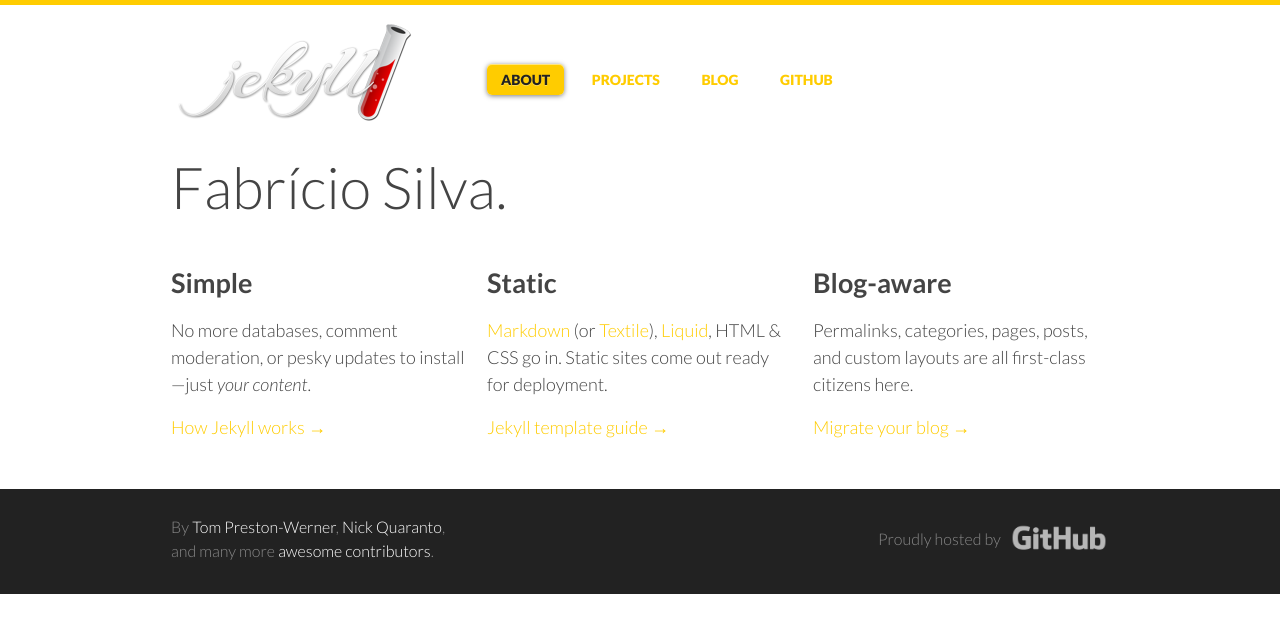
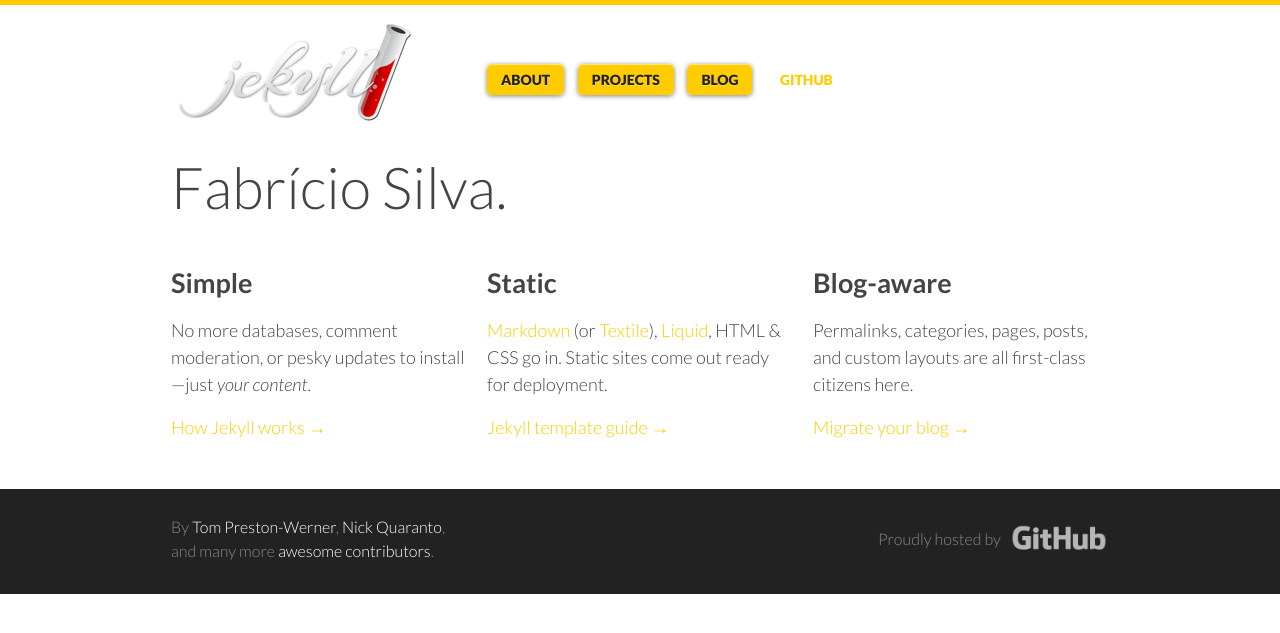
Before and after one commit to fabriciofmsilva/fabriciofmsilva.github.io, a Jekyll site: the page built from index.html, in a window 1280 px wide. Shown: the top 633 px of the page. Built offline with Jekyll 4.4.1, drawn with Linux system fonts in a browser that asks for light colours; some web fonts are replaced; comment, search, counter and statistics services are not loaded.

Commit message:
Edit Navigation

```diff
--- a/_includes/primary-nav-items.html
+++ b/_includes/primary-nav-items.html
@@ -2,10 +2,10 @@
   <li class="{% if page.overview %}current{% endif %}">
     <a href="{{ site.url }}/">About</a>
   </li>
-  <li class="{% unless page.overview %}current{% endunless %}">
+  <li class="{% if page.overview %}current{% endif %}">
     <a href="{{ site.url }}/projects">Projects</a>
   </li>
-  <li class="{% unless page.overview %}current{% endunless %}">
+  <li class="{% if page.overview %}current{% endif %}">
     <a href="{{ site.url }}/blog">Blog</a>
   </li>
   <li class="">
```
